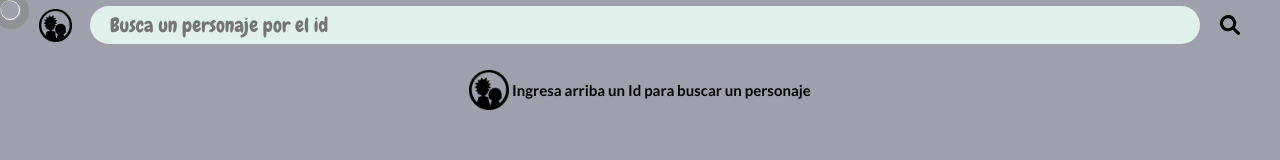
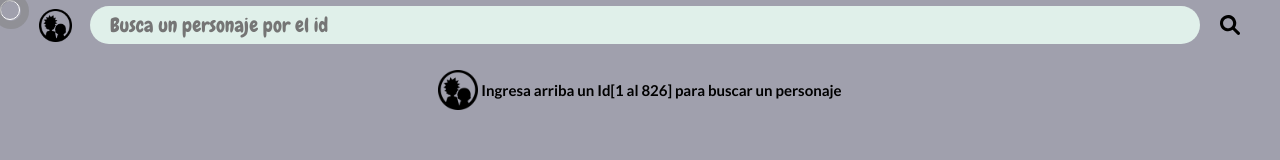
Before and after one commit to ArlingHolguin/rickyapi, a website: page index.html in a window 1280 px wide. Drawn offline with nearby package versions, Linux system fonts and the light colour scheme.

Commit message:
Update 826 personjes
Update 826 personjes

```diff
--- a/index.html
+++ b/index.html
@@ -39,7 +39,7 @@
         <div class="container-main">
 
             <img class="hvr-bounce-in" src="img/logo2.png" alt="ricky" width="40" height="40">
-            <h2>Ingresa arriba un Id para buscar un personaje</h2>
+            <h2>Ingresa arriba un Id[1 al 826] para buscar un personaje</h2>
         </div>
 
     </div>
```
